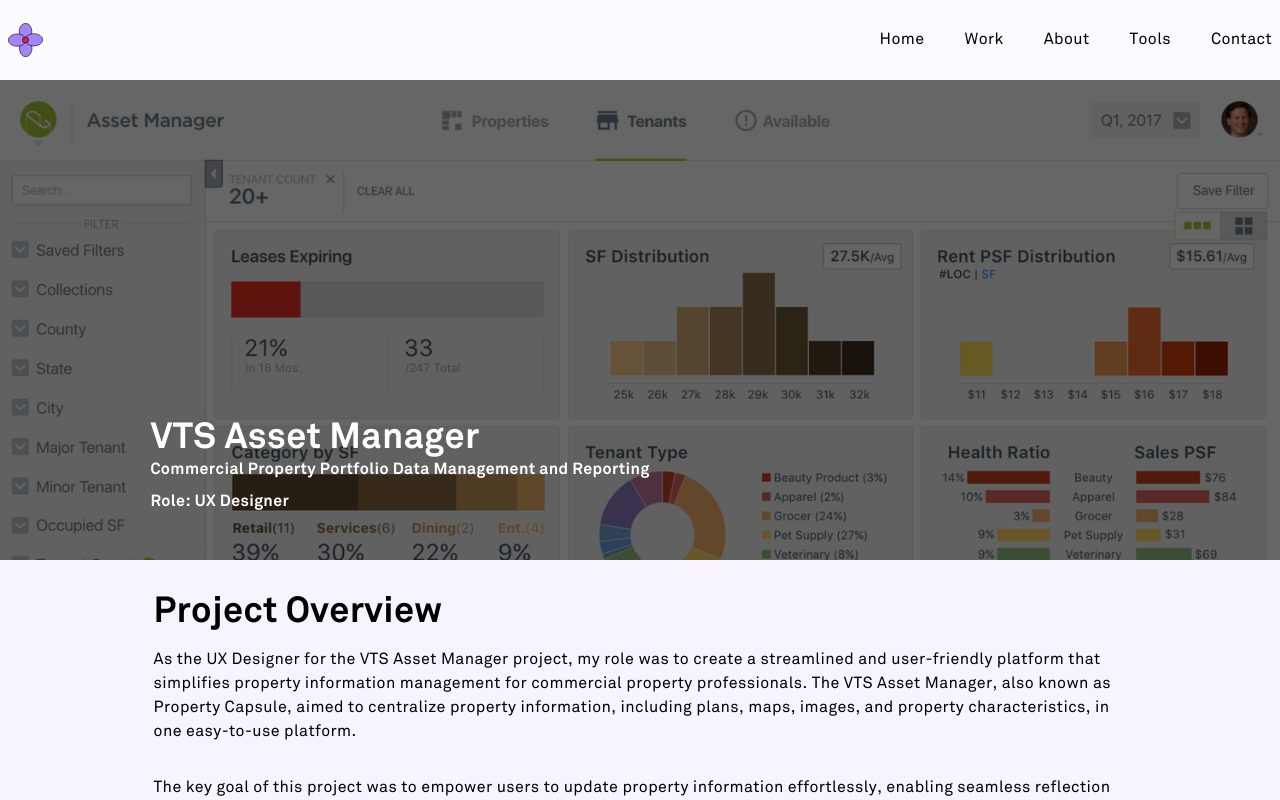
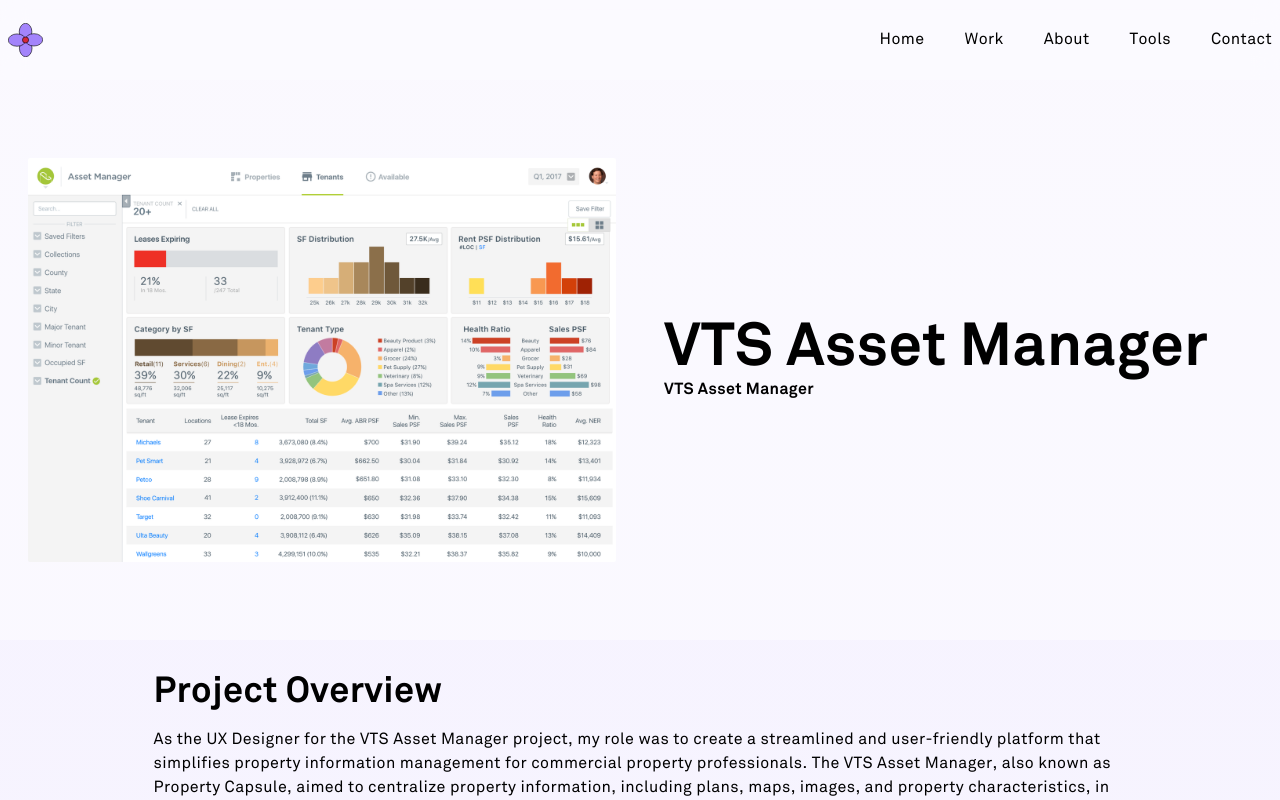
Before and after one commit to sofia-cse/nextjs-portfolio, a Next.js app: page /asset-manager in a window 1280 px wide. Shown: the top 800 px of the page. Built offline with nearby package versions, Linux system fonts and the light colour scheme.

Commit message:
fixed node module error

```diff
--- a/src/app/asset-manager/page.tsx
+++ b/src/app/asset-manager/page.tsx
@@ -4,6 +4,8 @@ import assetImg from "../../../public/assets/projects/assetmanager6.png";
 import Link from "next/link";
 import { IoChevronBackOutline } from "react-icons/io5";
 import { Metadata } from "next";
+import ProjectHeader from "@/components/ProjectHeader";
+import Back from "@/components/Back";
 
 export const metadata: Metadata = {
   title: "Sofia Martin | VTS Asset Manager Portfolio Entry",
@@ -14,29 +16,12 @@ export const metadata: Metadata = {
 const page = () => {
   return (
     <div className="w-full">
-      <div className="w-full h-[30vh] lg:h-[60vh] relative">
-        <div className="absolute top-0 left-0 w-full h-[30vh] lg:h-[60vh] bg-black/60 z-10" />
-        <Image
-          src={assetImg}
-          alt="Header"
-          className="absolute z-1 object-cover object-top"
-          fill
-          priority
-        />
-        <div className="absolute bottom-[8%] max-w-[1240px] w-full left-[50%] right[50%] translate-x-[-50%] z-10 text-white">
-          <div className="max-w-[1240px] mx-auto p-2 grid md:grid-cols-10 gap-0">
-            <div className=""></div>
-            <div className="col-span-8">
-              <h2>VTS Asset Manager</h2>
-              <h3>
-                Commercial Property Portfolio Data Management and Reporting
-              </h3>
-              <h3 className="pt-2">Role: UX Designer</h3>
-            </div>
-            <div className=""></div>
-          </div>
-        </div>
-      </div>
+      <ProjectHeader
+        projectName="VTS Asset Manager"
+        projectImage={assetImg}
+        shortDescription="VTS Asset Manager"
+        identifier="project header"
+      />
       <div className="max-w-[1240px] mx-auto p-2 grid md:grid-cols-10 gap-8 pt-8">
         <div className=""></div>
         <div className="col-span-8">
@@ -159,10 +144,7 @@ const page = () => {
           </p>
         </div>
       </div>
-      <Link href="/#work" className="underline py-4 pb-24">
-        <IoChevronBackOutline size={18} className="inline mr-1" />
-        Back To My Work
-      </Link>
+      <Back />
     </div>
   );
 };
--- a/src/components/About.jsx
+++ b/src/components/About.jsx
@@ -1,6 +1,6 @@
 import React from "react";
 import Image from "next/image";
-import avatar from "../../public/assets/IMG_6195_Light.jpg";
+import avatar from "../../public/assets/sofia.jpeg";
 
 const About = () => {
   return (
@@ -21,7 +21,7 @@ const About = () => {
           </div>
           <div className="col-span-2 order-1 text-lg">
             <p className="py-2">
-              I&apos;m a native Californian and UCSD alum (go Tritons!).
+              I&apos;m a native Californian and UCSD alu (go Tritons!).
             </p>
             <p className="py-2">
               I love cooking, hiking with my dog Coco, swimming with the leopard
```
Also changed, not shown: 2 other files (tests, documents, lock files or other folders).
